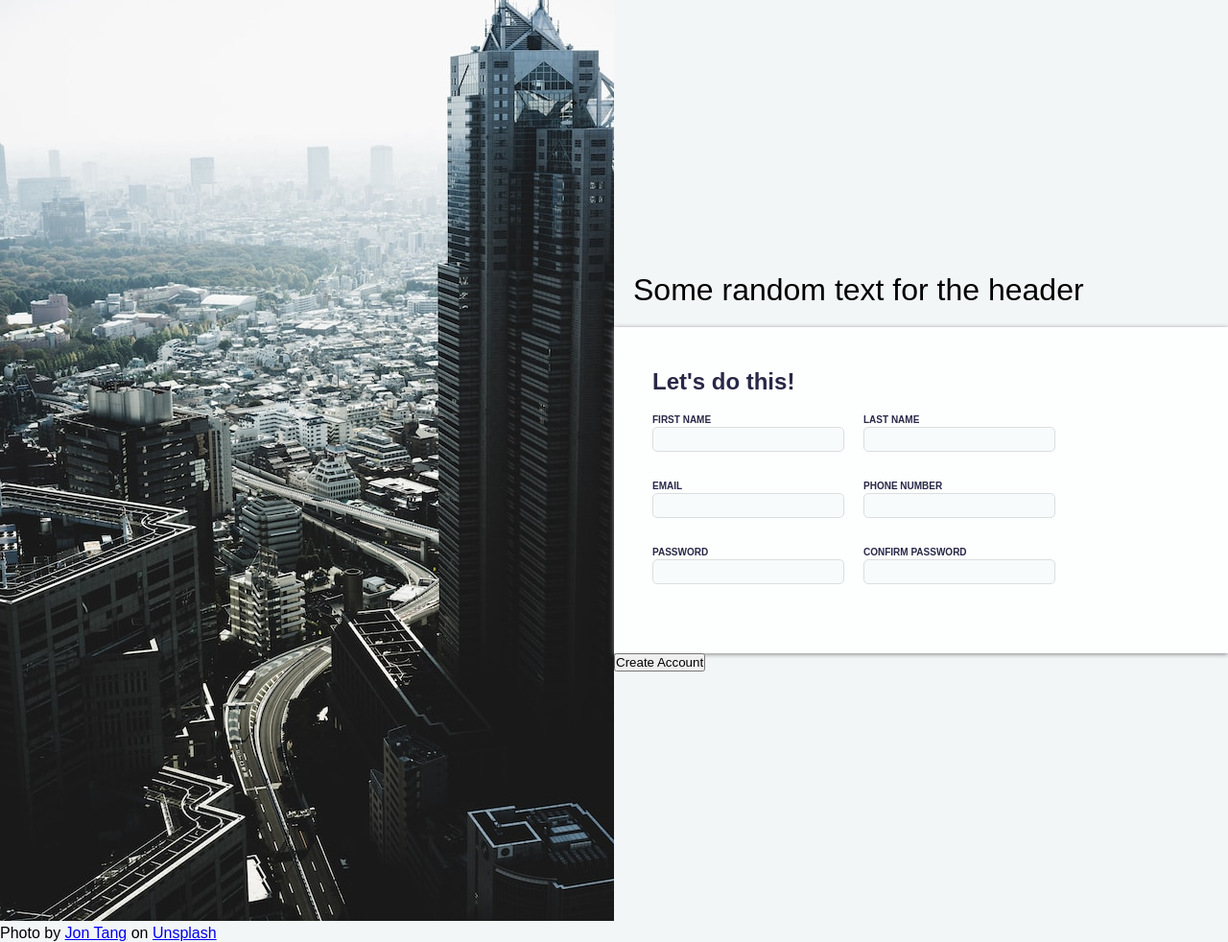
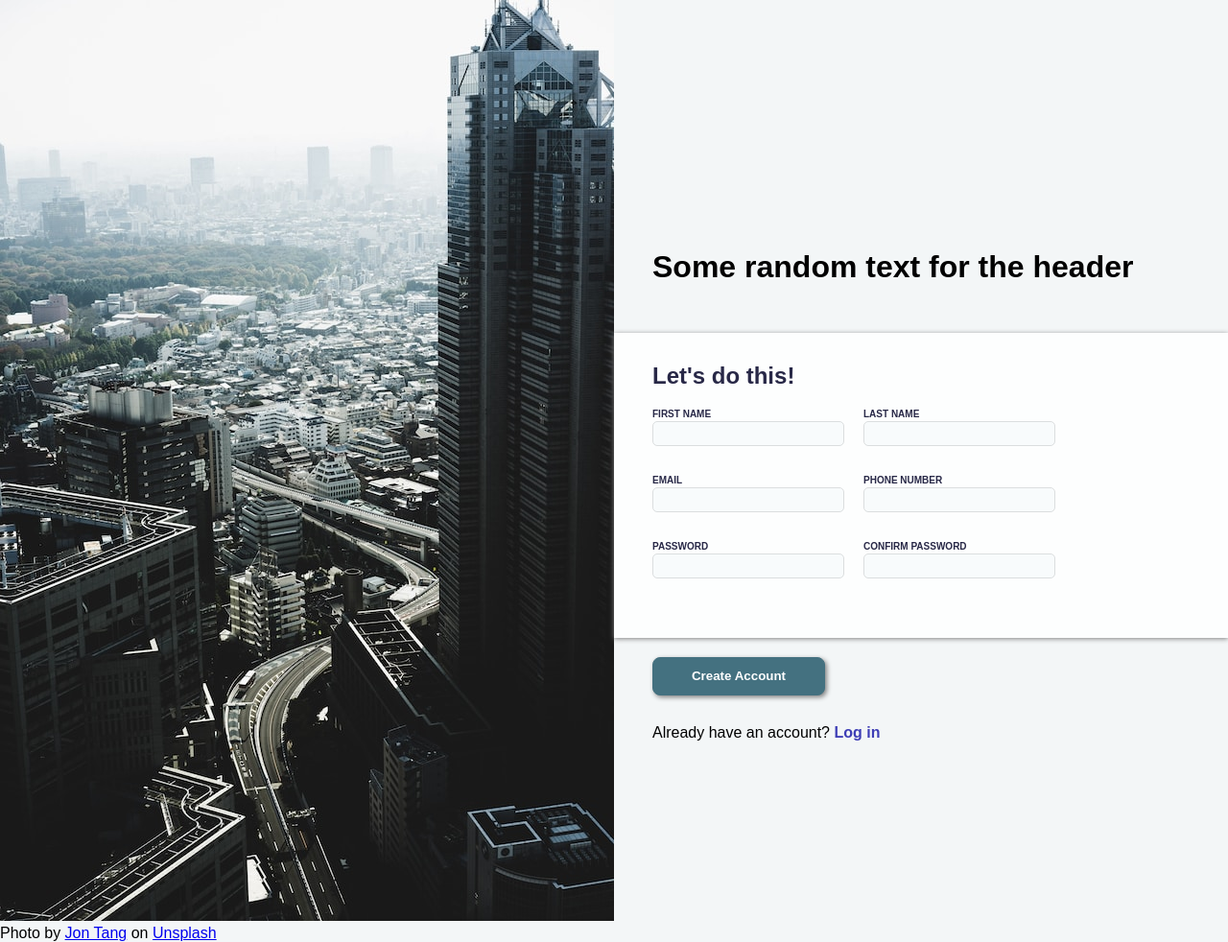
Before and after one commit to Vikek/odin-sign-up-form, a plain HTML site: page index.html in a window 1280 px wide. Shown: the whole page at 96% size. Drawn offline with Linux system fonts and the light colour scheme.

Commit message:
styling for footer and header

```diff
--- a/index.html
+++ b/index.html
@@ -54,6 +54,7 @@
             </div>
             <div class="footer">
                 <input type="submit" form="account-details" value="Create Account">
+                <div>Already have an account? <a href="">Log in</a></div>
             </div>
         </div>
     </div>
--- a/styles.css
+++ b/styles.css
@@ -23,10 +23,11 @@
 .header {
     display: flex;
     align-items: end;
-    /* margin-left: 16px;
-    margin-bottom: 16px; */
+    margin-left: 20px;
+    margin-bottom: 30px;
     padding: 20px;
     font-size: 32px;
+    font-weight: 600;
 }
 
 .content {
@@ -36,6 +37,41 @@
     padding: 20px;
     display: flex;
     align-items: center;
+}
+
+.footer {
+    display: flex;
+    flex-direction: column;
+    padding: 20px;
+    margin-left: 20px;
+}
+
+.footer input[type="submit"] {
+    width: 180px;
+    height: 40px;
+    background-color: #447180;
+    color: white;
+    border: 1px solid #447180;
+    border-radius: 8px;
+    box-shadow: 2px 2px 5px grey;
+    margin-bottom: 30px;
+    font-weight: 600;
+}
+
+.footer input[type="submit"]:hover {
+    background-color: #5790a3;
+    translate: 1px 1px;
+    box-shadow: 2px 2px 10px rgb(70, 70, 70);
+}
+
+.footer a{
+    text-decoration: none;
+    color: #3e3eb6;
+    font-weight: 550;
+}
+
+.footer a:hover{
+    color: #5151ff;
 }
 
 .form {
```
